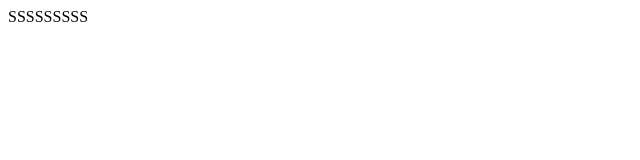
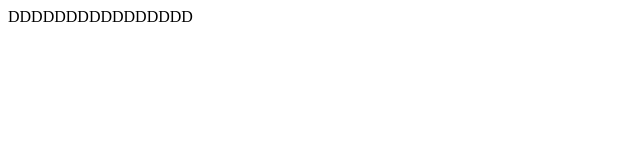
Before and after one commit to tauratari/tauratari.github.io, a plain HTML site: page index.html in a window 1280 px wide. Shown: the whole page, without its empty margins (0-640 px from the left). Drawn offline with Linux system fonts and the light colour scheme.

Commit message:
Update index.html

```diff
--- a/index.html
+++ b/index.html
@@ -1,5 +1,5 @@
 <html>
 <body>
-SSSSSSSSS
+DDDDDDDDDDDDDDDD
 </body>
 </html>
```
